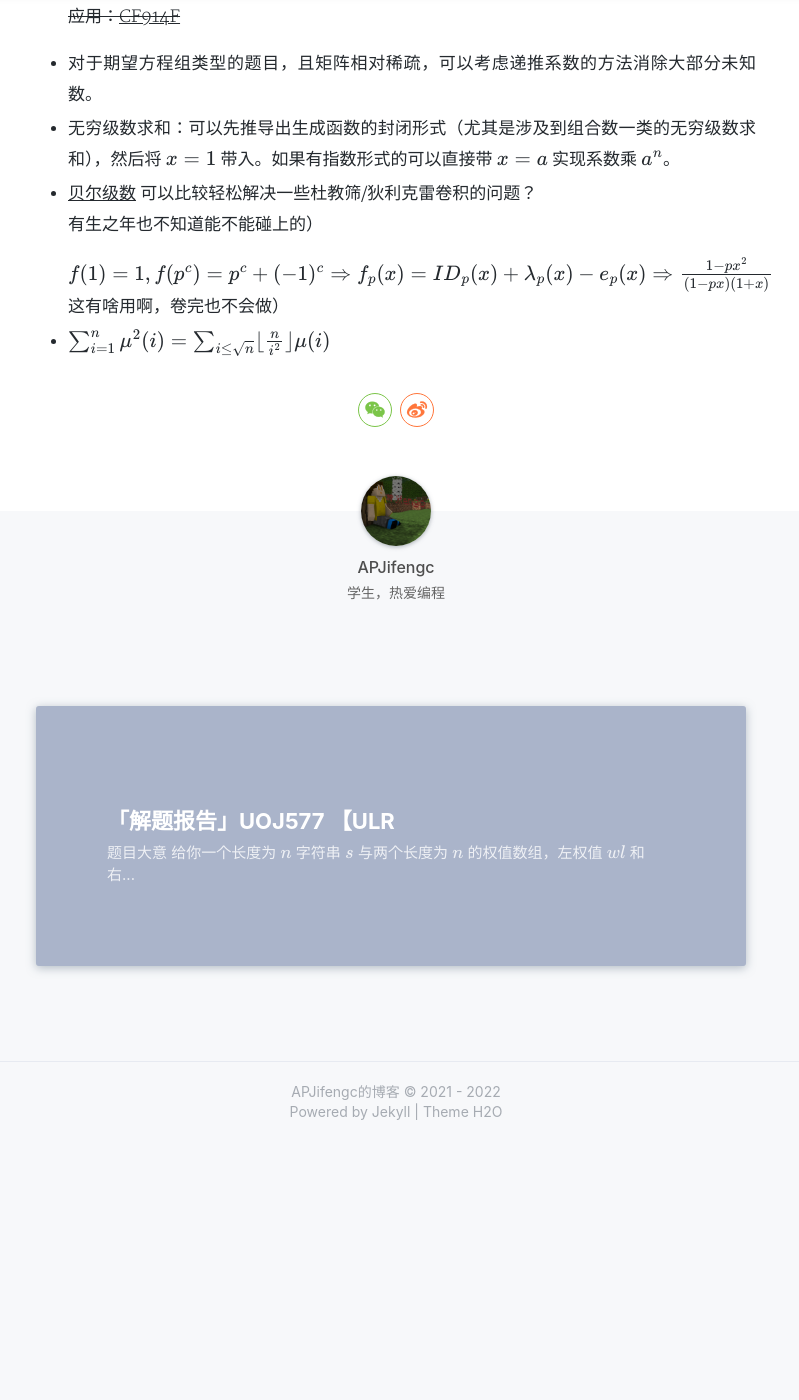
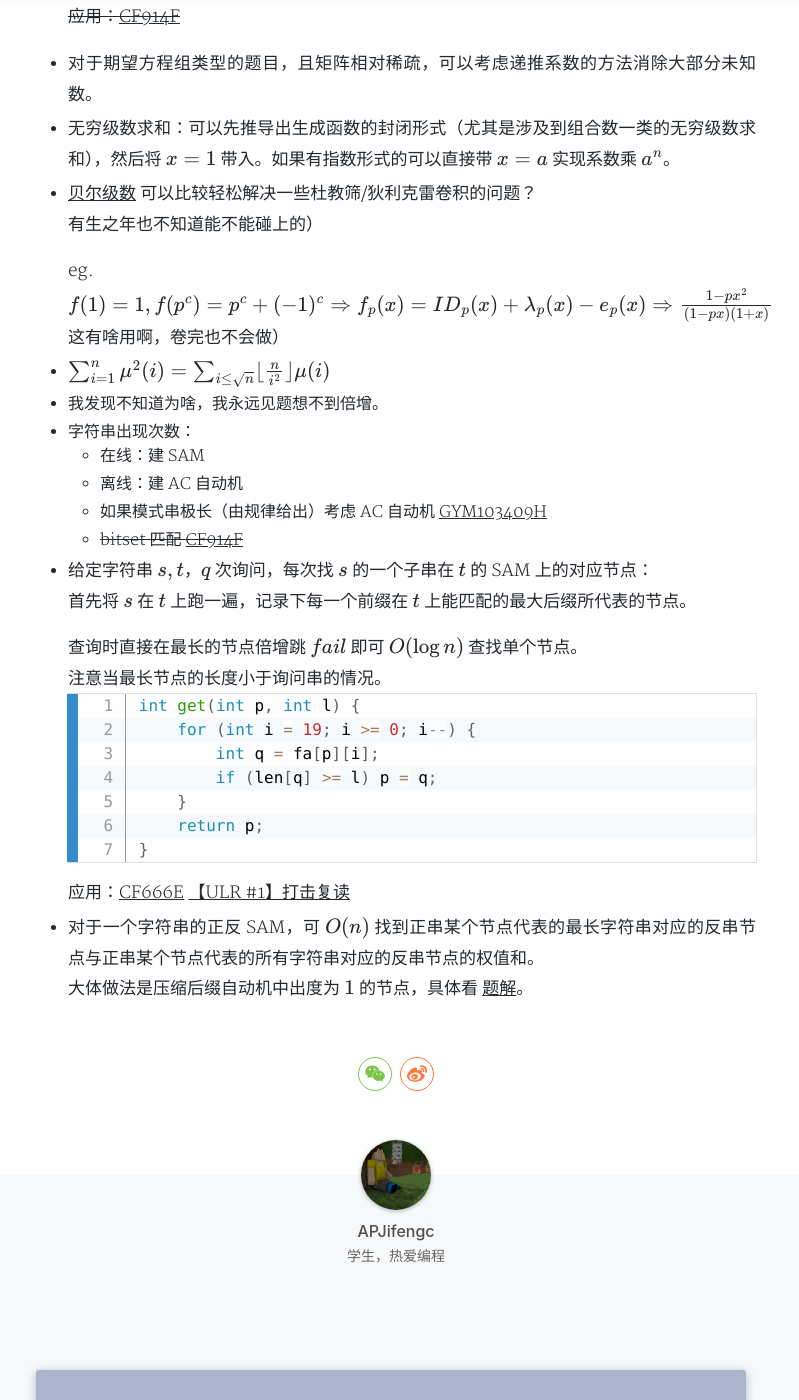
Before and after one commit to APJifengc/apjifengc.github.io, a Jekyll site: the page built from _posts/2077-01-01-tricks.md, in a window 1280 px wide and 1400 px high, scrolled down 901 px. Shown: the whole window, without its empty margins (244-1043 px from the left). Built offline with Jekyll 4.4.1, drawn with Linux system fonts in a browser that asks for light colours; nearby versions of some CDN libraries; a style sheet for code colours, icons or effects is not loaded; before the commit the page ends 2043 px from its top, so only the background shows below that.

Commit message:
:sparkles: Update tricks

````diff
--- a/_posts/2077-01-01-tricks.md
+++ b/_posts/2077-01-01-tricks.md
@@ -38,8 +38,39 @@ tags: 算法
 
   有生之年也不知道能不能碰上的）
 
-  $f(1)=1,f(p^c)=p^c+(-1)^c \Rightarrow f_p(x)=ID_p(x)+\lambda_p(x)-e_p(x) \Rightarrow \frac{1-px^2}{(1-px)(1+x)}$
+  eg. $f(1)=1,f(p^c)=p^c+(-1)^c \Rightarrow f_p(x)=ID_p(x)+\lambda_p(x)-e_p(x) \Rightarrow \frac{1-px^2}{(1-px)(1+x)}$
 
   这有啥用啊，卷完也不会做）
 
 - $\sum_{i=1}^n \mu^2(i)=\sum_{i\leq\sqrt n} \lfloor\frac{n}{i^2}\rfloor\mu(i)$
+
+- 我发现不知道为啥，我永远见题想不到倍增。
+- 字符串出现次数：
+  - 在线：建 SAM
+  - 离线：建 AC 自动机
+  - 如果模式串极长（由规律给出）考虑 AC 自动机 [GYM103409H](https://codeforces.com/gym/103409/problem/H)
+  - ~~bitset 匹配 [CF914F](https://www.luogu.com.cn/problem/CF914F)~~
+
+- 给定字符串 $s,t$，$q$ 次询问，每次找 $s$ 的一个子串在 $t$ 的 SAM 上的对应节点：
+
+  首先将 $s$ 在 $t$ 上跑一遍，记录下每一个前缀在 $t$ 上能匹配的最大后缀所代表的节点。
+
+  查询时直接在最长的节点倍增跳 $fail$ 即可 $O(\log n)$ 查找单个节点。
+
+  注意当最长节点的长度小于询问串的情况。
+
+  ```cpp
+  int get(int p, int l) {
+      for (int i = 19; i >= 0; i--) {
+          int q = fa[p][i];
+          if (len[q] >= l) p = q;
+      }
+      return p;
+  }
+  ```
+
+  应用：[CF666E](https://codeforces.com/problemset/problem/666/E) [【ULR #1】打击复读](https://uoj.ac/problem/577)
+
+- 对于一个字符串的正反 SAM，可 $O(n)$ 找到正串某个节点代表的最长字符串对应的反串节点与正串某个节点代表的所有字符串对应的反串节点的权值和。
+
+  大体做法是压缩后缀自动机中出度为 $1$ 的节点，具体看 [题解](https://apjifengc.github.io/2022/10/09/UOJ577.html)。
````
